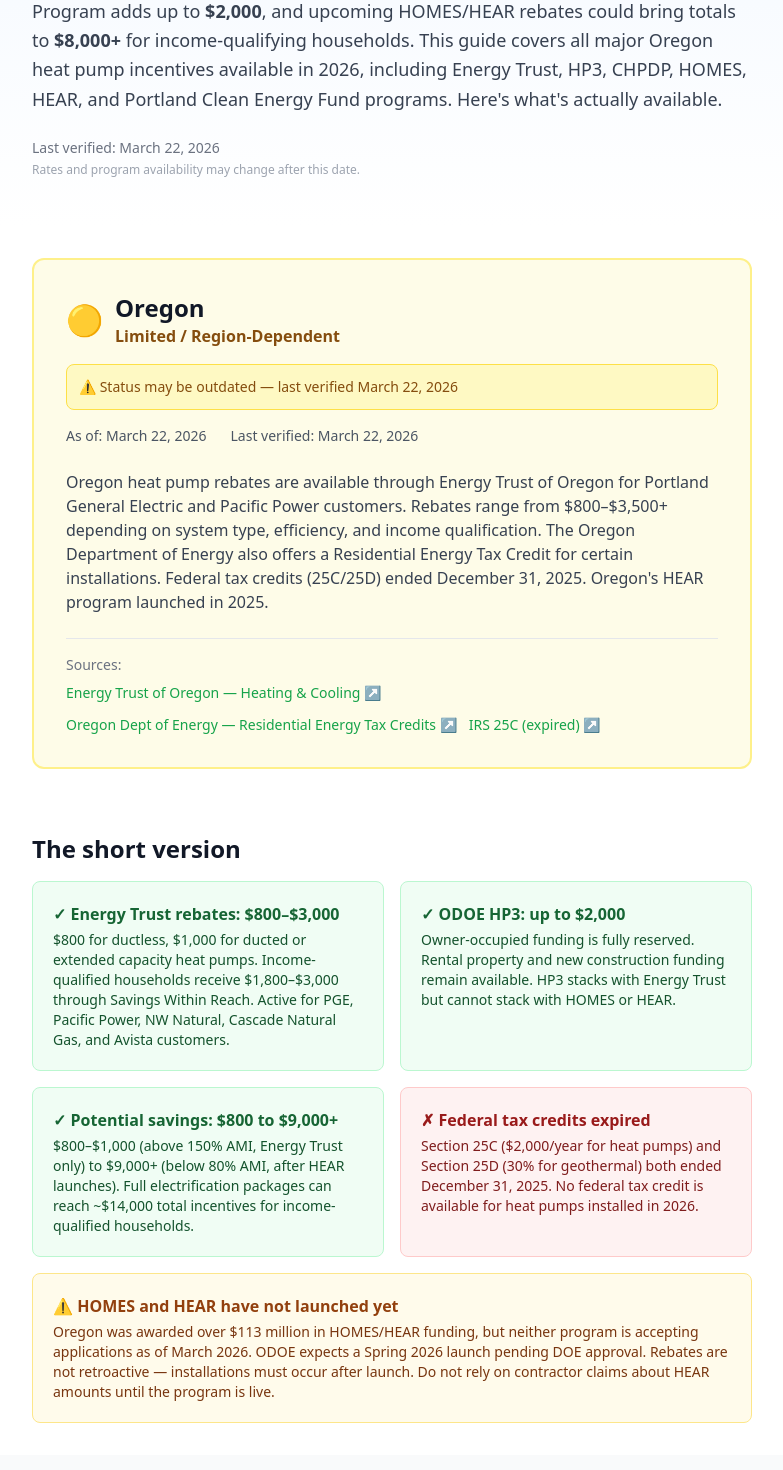
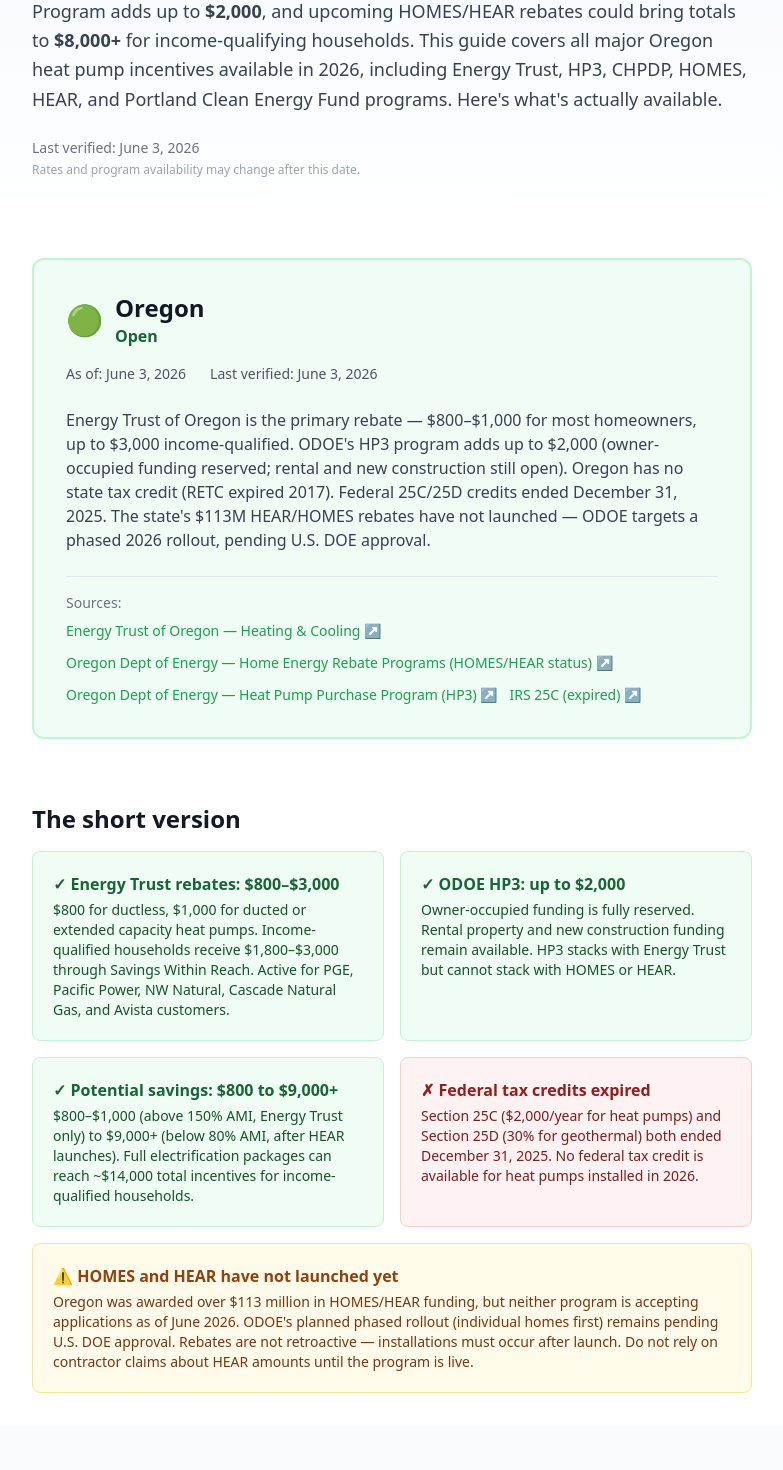
Before and after one commit to giniwproductions-88/homeenergybasics, a Next.js app: page /heat-pumps/states/or in a window 1280 px wide. Shown: the part 340-1810 px from the top of the page, without its empty margins (248-1031 px from the left). Built offline with nearby package versions, Linux system fonts and the light colour scheme.

Commit message:
OR: fix data-file errors (HEAR not launched, RETC expired 2017); re-date page, soften HP3 balances

```diff
--- a/src/app/heat-pumps/states/or/page.tsx
+++ b/src/app/heat-pumps/states/or/page.tsx
@@ -8,7 +8,7 @@ export const metadata: Metadata = {
   title:
     "Oregon Heat Pump Rebates 2026: $800\u2013$8,000 + Energy Trust & ODOE HP3 | Home Energy Basics",
   description:
-    "Energy Trust offers $800\u2013$1,000. HP3 adds $2,000. HEAR up to $8,000 coming Spring 2026. Federal credits ended. Here\u2019s every Oregon heat pump incentive in 2026.",
+    "Energy Trust offers $800\u2013$1,000. HP3 adds $2,000. HEAR up to $8,000 pending 2026 launch. Federal credits ended. Here\u2019s every Oregon heat pump incentive in 2026.",
   alternates: {
     canonical: "https://homeenergybasics.com/heat-pumps/states/or",
   },
@@ -30,7 +30,7 @@ const faqJsonLd = {
       name: "What heat pump rebates are available in Oregon in 2026?",
       acceptedAnswer: {
         "@type": "Answer",
-        text: "Oregon heat pump rebates in 2026 come primarily from Energy Trust of Oregon ($800\u20131,000 for most homeowners, up to $3,000 income-qualified) and the ODOE Heat Pump Purchase Program (HP3, up to $2,000 \u2014 owner-occupied funding exhausted, rental and new construction still available). The Community Heat Pump Deployment Program offers up to $7,000 in select counties. Federal tax credits (25C/25D) expired December 31, 2025. HOMES and HEAR rebates (up to $8,000) are expected to launch Spring 2026 but are not yet available.",
+        text: "Oregon heat pump rebates in 2026 come primarily from Energy Trust of Oregon ($800\u20131,000 for most homeowners, up to $3,000 income-qualified) and the ODOE Heat Pump Purchase Program (HP3, up to $2,000 \u2014 owner-occupied funding exhausted, rental and new construction still available). The Community Heat Pump Deployment Program offers up to $7,000 in select counties. Federal tax credits (25C/25D) expired December 31, 2025. HOMES and HEAR rebates (up to $8,000) have not yet launched (ODOE targets a phased 2026 rollout, pending U.S. DOE approval).",
       },
     },
     {
@@ -54,7 +54,7 @@ const faqJsonLd = {
       name: "When will Oregon\u2019s HOMES and HEAR rebates launch?",
       acceptedAnswer: {
         "@type": "Answer",
-        text: "ODOE expects HOMES and HEAR to launch in Spring 2026, but no specific date has been announced and all timelines are subject to U.S. DOE approval. Energy Trust will administer rebates in PGE and Pacific Power service areas. Earth Advantage handles consumer-owned utility and Idaho Power territories. Rebates are not retroactive \u2014 installations must occur after program launch.",
+        text: "ODOE has targeted a phased launch beginning in spring 2026, but no firm date has been set and all timelines remain subject to U.S. DOE approval; as of June 2026 the programs are not yet accepting applications. Energy Trust will administer rebates in PGE and Pacific Power service areas. Earth Advantage handles consumer-owned utility and Idaho Power territories. Rebates are not retroactive \u2014 installations must occur after program launch.",
       },
     },
     {
@@ -138,7 +138,7 @@ export default function OregonPage() {
             </div>
             <div className="md:col-span-2 bg-amber-50 border border-amber-200 rounded-lg p-5">
               <p className="font-semibold text-amber-800 mb-1">&#9888; HOMES and HEAR have not launched yet</p>
-              <p className="text-sm text-amber-900">Oregon was awarded over $113 million in HOMES/HEAR funding, but neither program is accepting applications as of March 2026. ODOE expects a Spring 2026 launch pending DOE approval. Rebates are not retroactive &#8212; installations must occur after launch. Do not rely on contractor claims about HEAR amounts until the program is live.</p>
+              <p className="text-sm text-amber-900">Oregon was awarded over $113 million in HOMES/HEAR funding, but neither program is accepting applications as of June 2026. ODOE&apos;s planned phased rollout (individual homes first) remains pending U.S. DOE approval. Rebates are not retroactive &#8212; installations must occur after launch. Do not rely on contractor claims about HEAR amounts until the program is live.</p>
             </div>
           </div>
         </div>
@@ -231,7 +231,7 @@ export default function OregonPage() {
 
           <div className="bg-amber-50 border border-amber-200 rounded-lg p-5 mb-6">
             <p className="font-semibold text-amber-800 mb-1">&#9888; Common mistake: assuming HP3 owner-occupied funding is still available</p>
-            <p className="text-sm text-amber-900">Round 1 and Round 2 funding for owner-occupied homes is fully reserved. Rental property funding ($6.5M remaining) and new construction funding ($6.8M remaining) are still available as of February 2026. HP3 can stack with Energy Trust but <strong>cannot</strong> stack with HOMES or HEAR &#8212; you must choose one path.</p>
+            <p className="text-sm text-amber-900">Round 1 and Round 2 funding for owner-occupied homes is fully reserved. Rental property and new construction funding remained available as of May 2026 &#8212; check the ODOE HP3 page for current balances. HP3 can stack with Energy Trust but <strong>cannot</strong> stack with HOMES or HEAR &#8212; you must choose one path.</p>
           </div>
 
           <h3 className="text-lg font-semibold text-gray-900 mb-3">Community Heat Pump Deployment Program (CHPDP) &#8212; up to $7,000</h3>
@@ -249,9 +249,9 @@ export default function OregonPage() {
       {/* 7. HOMES / HEAR */}
       <section className="py-12">
         <div className="container-narrow">
-          <h2 className="text-2xl font-bold text-gray-900 mb-4">HOMES and HEAR &#8212; expected Spring 2026</h2>
+          <h2 className="text-2xl font-bold text-gray-900 mb-4">HOMES and HEAR &#8212; pending launch</h2>
           <p className="text-gray-700 leading-relaxed mb-6">
-            Oregon was awarded over <strong>$113 million</strong> (~$57M per program) in IRA-funded HOMES and HEAR rebates. As of March 2026, <strong>neither program has launched for consumers</strong>. ODOE expects a Spring 2026 launch pending U.S. DOE approval. Energy Trust will administer in PGE and Pacific Power service areas; Earth Advantage handles consumer-owned utility and Idaho Power territories.
+            Oregon was awarded over <strong>$113 million</strong> (~$57M per program) in IRA-funded HOMES and HEAR rebates. As of June 2026, <strong>neither program has launched for consumers</strong>. ODOE&apos;s planned phased rollout remains pending U.S. DOE approval. Energy Trust will administer in PGE and Pacific Power service areas; Earth Advantage handles consumer-owned utility and Idaho Power territories.
           </p>
 
           <h3 className="text-lg font-semibold text-gray-900 mb-3">HEAR rebate amounts (when live)</h3>
@@ -518,7 +518,7 @@ export default function OregonPage() {
             </div>
             <div className="bg-white border border-gray-200 rounded-lg p-5">
               <p className="font-semibold text-gray-900">HP3 remaining funds</p>
-              <p className="text-sm text-gray-600 mt-1">Owner-occupied funding is exhausted, but rental property ($6.5M) and new construction ($6.8M) funding remain available. Once depleted, HP3 will not be replenished &#8212; it is a one-time EPA grant. Rental property owners and developers should act while funding lasts.</p>
+              <p className="text-sm text-gray-600 mt-1">Owner-occupied funding is exhausted, but rental property and new construction funding remained available as of May 2026. Once depleted, HP3 will not be replenished &#8212; it is a one-time EPA grant. Rental property owners and developers should act while funding lasts.</p>
             </div>
             <div className="bg-white border border-gray-200 rounded-lg p-5">
               <p className="font-semibold text-gray-900">Energy Trust 2026 program changes</p>
@@ -603,7 +603,7 @@ export default function OregonPage() {
         <div className="container-narrow">
           <div className="bg-gray-100 rounded-lg p-6">
             <p className="text-gray-500 text-xs leading-relaxed">
-              <strong>Disclaimer:</strong> This page covers the main statewide, utility, and IRA heat pump incentives available to Oregon homeowners in 2026. It does not calculate savings, guarantee eligibility, or represent any incentive program. Oregon&apos;s HOMES and HEAR programs have not launched as of March 2026, and expected rebate amounts may change when programs are finalized. Energy Trust rebate amounts are subject to change. We verify status regularly but programs can change without notice. Always confirm current amounts and eligibility with Energy Trust of Oregon, ODOE, and your contractor before making decisions.
+              <strong>Disclaimer:</strong> This page covers the main statewide, utility, and IRA heat pump incentives available to Oregon homeowners in 2026. It does not calculate savings, guarantee eligibility, or represent any incentive program. Oregon&apos;s HOMES and HEAR programs have not launched as of June 2026, and expected rebate amounts may change when programs are finalized. Energy Trust rebate amounts are subject to change. We verify status regularly but programs can change without notice. Always confirm current amounts and eligibility with Energy Trust of Oregon, ODOE, and your contractor before making decisions.
             </p>
           </div>
           <p className="text-sm text-gray-600 mt-4">
--- a/src/data/incentives.ts
+++ b/src/data/incentives.ts
@@ -243,17 +243,21 @@ export const incentives: Record<StateCode, StateIncentive> = {
     stateCode: "OR",
     stateName: "Oregon",
     status: "open",
-    lastVerified: "2026-03-22",
-    summary:
-      "Oregon heat pump rebates are available through Energy Trust of Oregon for Portland General Electric and Pacific Power customers. Rebates range from $800–$3,500+ depending on system type, efficiency, and income qualification. The Oregon Department of Energy also offers a Residential Energy Tax Credit for certain installations. Federal tax credits (25C/25D) ended December 31, 2025. Oregon's HEAR program launched in 2025.",
+    lastVerified: "2026-06-03",
+    summary:
+      "Energy Trust of Oregon is the primary rebate — $800–$1,000 for most homeowners, up to $3,000 income-qualified. ODOE's HP3 program adds up to $2,000 (owner-occupied funding reserved; rental and new construction still open). Oregon has no state tax credit (RETC expired 2017). Federal 25C/25D credits ended December 31, 2025. The state's $113M HEAR/HOMES rebates have not launched — ODOE targets a phased 2026 rollout, pending U.S. DOE approval.",
     sources: [
       {
         label: "Energy Trust of Oregon — Heating & Cooling",
         url: "https://www.energytrust.org/residential/heating-cooling/",
       },
       {
-        label: "Oregon Dept of Energy — Residential Energy Tax Credits",
-        url: "https://www.oregon.gov/energy/Incentives/Pages/RETC.aspx",
+        label: "Oregon Dept of Energy — Home Energy Rebate Programs (HOMES/HEAR status)",
+        url: "https://www.oregon.gov/energy/incentives/pages/home-energy-rebates.aspx",
+      },
+      {
+        label: "Oregon Dept of Energy — Heat Pump Purchase Program (HP3)",
+        url: "https://www.oregon.gov/energy/Incentives/Pages/HP3.aspx",
       },
       {
         label: "IRS 25C (expired)",
```
